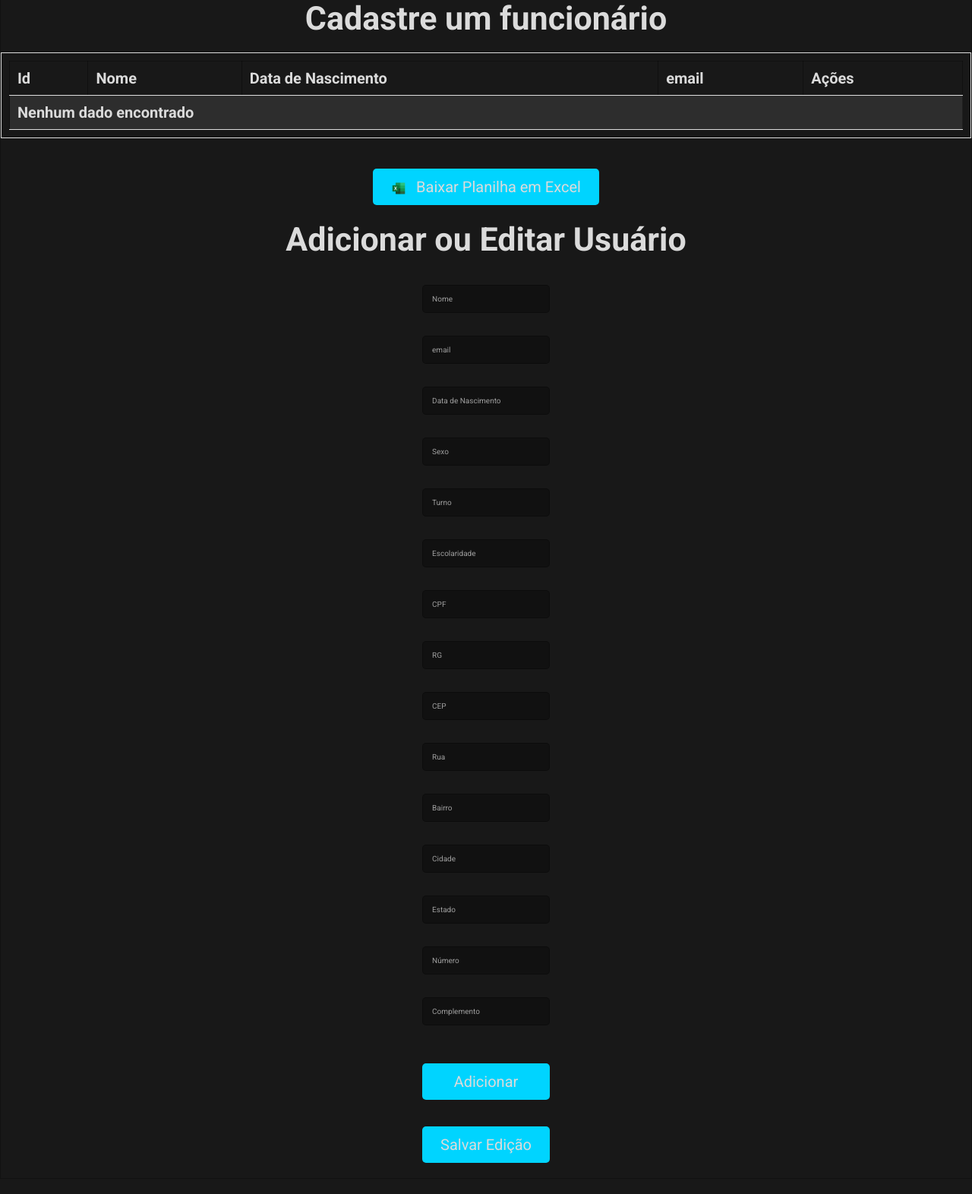
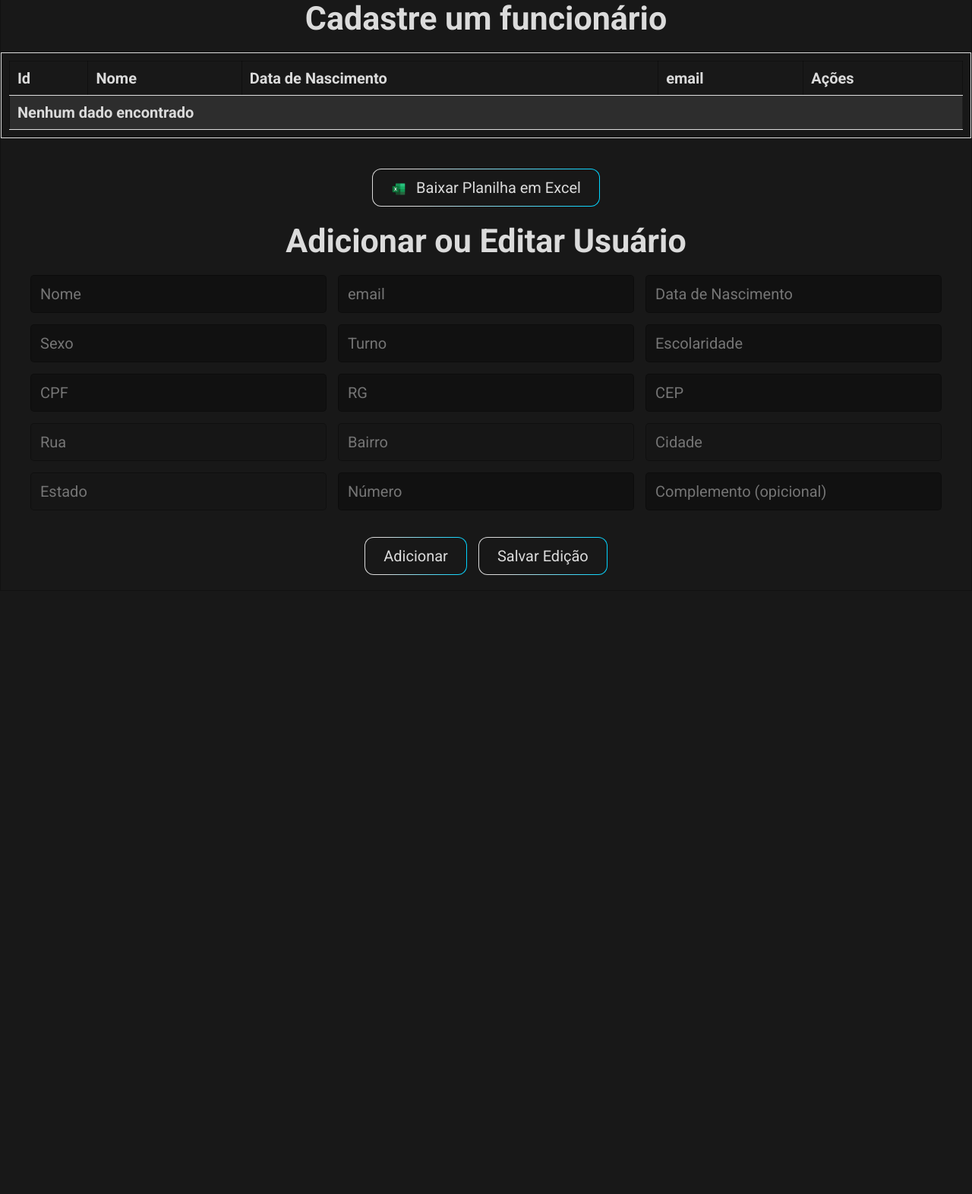
Before and after one commit to JPerrut/Projeto-faculdade---Portal-da-Alfabetiza-o, a PHP site: page /Screens/UserLogado/cadastroFuncionarios/cadastrofuncionarios.php in a window 1280 px wide. Shown: the part 407-1979 px from the top of the page at 76% size. After the commit the page ends 1164 px from the top, so only its background shows below. Run offline with PHP 8.4, Linux system fonts and the light colour scheme; the visitor is signed in with stand-in values (Sample User, id 1); data that the repository does not hold is empty; some libraries are stand-ins or nearby versions.

Commit message:
backup.1

```diff
--- a/Screens/UserLogado/cadastroFuncionarios/cadastrofuncionarios.css
+++ b/Screens/UserLogado/cadastroFuncionarios/cadastrofuncionarios.css
@@ -103,6 +103,7 @@ tr:hover {
 }
 
 .spans {
+    font-size: 2rem;
     text-align: left;
     color:#7B0000
 }
@@ -113,33 +114,32 @@ tr:hover {
     flex-direction: column;
     gap: 15px;
     margin-bottom: 20px;
+    width: 100%;
+    align-items: center;
 }
 
-.input-field,
-textarea,
-select {
+.form-section .input_group {
+    display: flex;
+    justify-content: center;
+    gap: 15px;
+    width: 100%;
+    max-width: 1200px;
+}
+
+.container_input {
+    width: 100%;
+    max-width: 500px;
+}
+
+.container_input input {
     width: 100%;
     padding: 12px;
-    border: 1px solid var(--container-border);
-    border-radius: 5px;
-    background-color: var(--header-color);
-    color: var(--font-color);
-    font-size: 1rem;
-}
-
-input {
-    width: 100%;
-    padding: 12px;
+    font-size: 2rem;
     border: 1px solid var(--container-border);
     border-radius: 5px;
     background-color: var(--header-color);
     color: rgba(219, 219, 219, 0.7); /* Mesma cor usada para os outros placeholders */
     opacity: 1; /* Garante que o placeholder não fique esmaecido */
-}
-
-input[type="date"]::placeholder {
-    color: var(--font-color);
-    opacity: 0.7;
 }
 
 input:focus,
@@ -151,19 +151,34 @@ select:focus {
 }
 
 /* Botões */
+
+.buttons {
+    display: flex;
+    width: 100%;
+    align-items: center;
+    justify-content: center;
+    gap:15px;
+}
+
 .button {
     padding: 12px 24px;
-    background-color: var(--btn-color);
+    background: linear-gradient(var(--back-color), var(--back-color)) padding-box, var(--blue-gradient-color) border-box;
+    border: 1px solid transparent;
     color: var(--font-color);
-    border: none;
-    border-radius: 5px;
+    border-radius: 12px;
     cursor: pointer;
     font-size: 2rem;
     transition: background-color 0.3s;
+    margin-top: 20px;
 }
 
 .button:hover {
-    background-color: var(--btn-hover);
+    opacity: 80%;
+}
+
+#rua, #bairro, #cidade, #estado {
+    background: #161616;
+    cursor: not-allowed;
 }
 
 button img {
@@ -171,33 +186,6 @@ button img {
     vertical-align: middle;
 }
 
-button[type="submit"] {
-    margin-top: 20px;
-}
-
-/* Ajuste para botões em formulários */
-button,
-input[type="submit"] {
-    display: inline-block;
-    cursor: pointer;
-}
-
-/* Personalização para inputs e selects */
-input[type="text"],
-input[type="number"],
-input[type="email"],
-input[type="password"],
-textarea,
-select {
-    background-color: var(--header-color);
-    color: var(--font-color);
-}
-
-input[type="text"]::placeholder,
-input[type="email"]::placeholder,
-textarea::placeholder {
-    color: rgba(219, 219, 219, 0.7);
-}
 
 /* Responsividade */
 @media (max-width: 768px) {
--- a/Screens/UserLogado/cadastroFuncionarios/cadastrofuncionarios.php
+++ b/Screens/UserLogado/cadastroFuncionarios/cadastrofuncionarios.php
@@ -191,40 +191,97 @@ $result = $conn->query($sql);
 
         <form method="post" class="form-section" id="form">
         <input type="hidden" name="id_funcionario" id="id_funcionario">
-            <span class="spans"></span>
+
+        <div class="input_group">
+            <div class="container_input">
                 <input type="text" name="nome_func" id="nome_func" class="input-field" placeholder="Nome" >
                 <span class="spans"></span>
+            </div>
+
+            <div class="container_input">
                 <input type="text" name="email" id="email" class="input-field" placeholder="email" >
                 <span class="spans"></span>
+            </div>
+
+            <div class="container_input">
                 <input type="text" name="data_nasc" id="data_nasc" class="input-field" placeholder="Data de Nascimento" >
                 <span class="spans"></span>
+            </div>
+        </div>
+
+        <div class="input_group">
+            <div class="container_input">
                 <input type="text" name="sexo" id="sexo" class="input-field" placeholder="Sexo" >
                 <span class="spans"></span>
+            </div>
+
+            <div class="container_input">
                 <input type="text" name="turno" id="turno" class="input-field" placeholder="Turno" >
                 <span class="spans"></span>
+            </div>
+
+            <div class="container_input">
                 <input type="text" name="escolaridade" id="escolaridade" class="input-field" placeholder="Escolaridade" >
                 <span class="spans"></span>
+            </div>
+        </div>
+
+        <div class="input_group">
+            <div class="container_input">
                 <input type="text" name="cpf" id="cpf" class="input-field" placeholder="CPF" >
                 <span class="spans"></span>
+            </div>
+
+            <div class="container_input">
                 <input type="text" name="rg" id="rg" class="input-field" placeholder="RG" >
                 <span class="spans"></span>
-            <input type="text" name="cep" id="cep" class="input-field" placeholder="CEP"  onblur="buscaCep()">
+            </div>
+
+            <div class="container_input">
+                <input type="text" name="cep" id="cep" class="input-field" placeholder="CEP">
                 <span class="spans"></span>
-            <input type="text" name="rua" id="rua" class="input-field" placeholder="Rua" >
+            </div>
+        </div>
+
+        <div class="input_group">
+            <div class="container_input">
+                <input type="text" name="rua" id="rua" class="input-field" placeholder="Rua" readonly>
                 <span class="spans"></span>
-            <input type="text" name="bairro" id="bairro" class="input-field" placeholder="Bairro" >
+            </div>
+
+            <div class="container_input">
+                <input type="text" name="bairro" id="bairro" class="input-field" placeholder="Bairro" readonly>
                 <span class="spans"></span>
-            <input type="text" name="cidade" id="cidade" class="input-field" placeholder="Cidade" >
+            </div>
+
+            <div class="container_input">
+                <input type="text" name="cidade" id="cidade" class="input-field" placeholder="Cidade" readonly>
                 <span class="spans"></span>
-            <input type="text" name="estado" id="estado" class="input-field" placeholder="Estado" >
+            </div>
+        </div>
+
+        <div class="input_group">
+            <div class="container_input">
+                <input type="text" name="estado" id="estado" class="input-field" placeholder="Estado" readonly>
                 <span class="spans"></span>
+            </div>
+
+            <div class="container_input">
                 <input type="text" name="numero" id="numero" class="input-field" placeholder="Número" >
                 <span class="spans"></span>
-            <input type="text" name="complemento" id="complemento" class="input-field" placeholder="Complemento">
+            </div>
+
+            <div class="container_input">
+                <input type="text" name="complemento" id="complemento" class="input-field" placeholder="Complemento (opicional)">
                 <span class="spans"></span>
+            </div>
+        </div>
 
+            <div class="buttons">
                 <button type="submit" name="adicionar" class="button">Adicionar</button>
                 <button type="submit" name="editar" class="button">Salvar Edição</button>
+            </div>
+
         </form>
     </div>
 <!-- Script para remover mensagens -->
```
Lines whose indentation alone changed are shown as unchanged.
